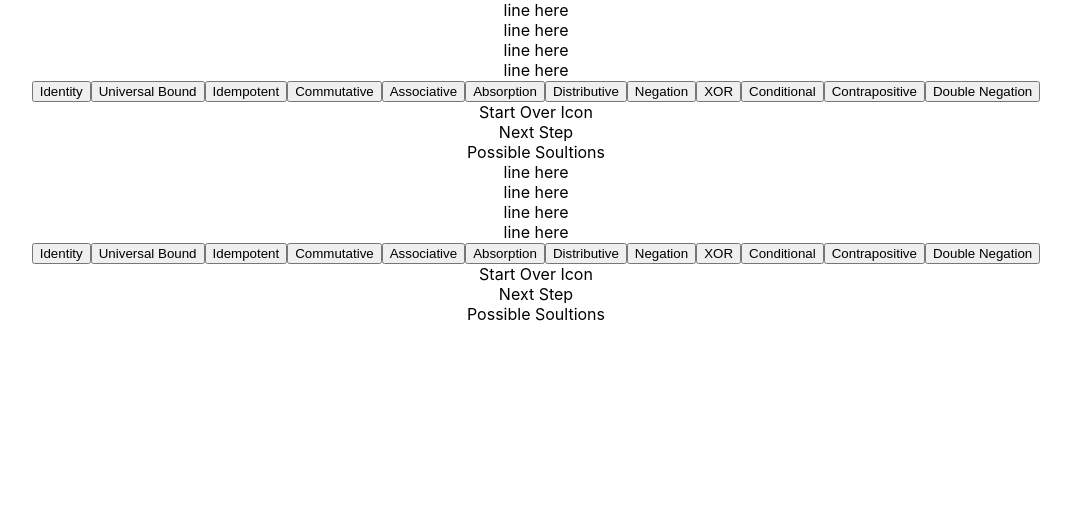
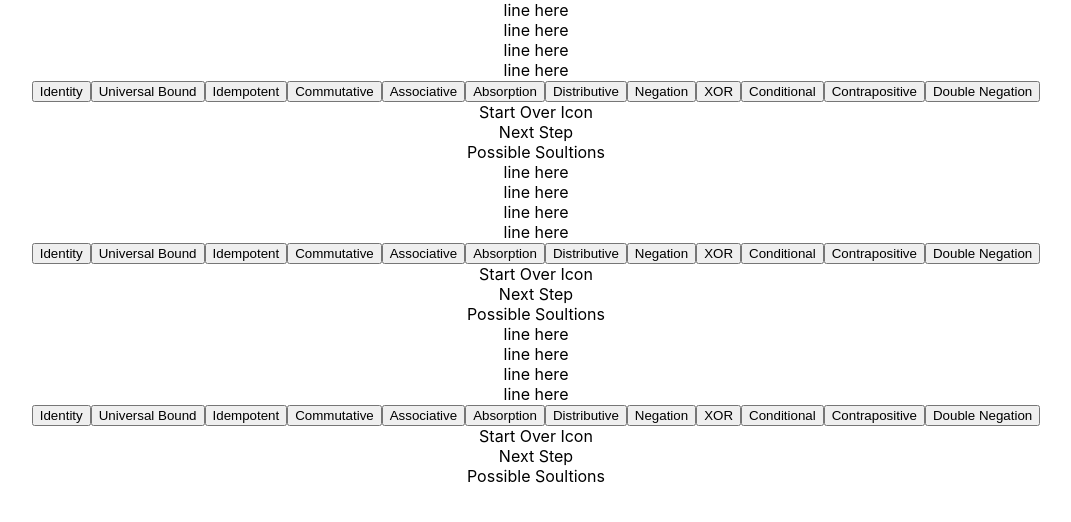
Before and after one commit to ashwri/Prop-Logic, a React (Create React App) app: page / in a window 1280 px wide. Shown: the top 522 px of the page, without its empty margins (104-1175 px from the left). Built offline with nearby package versions, Linux system fonts and the light colour scheme.

Commit message:
correctly pass data to the Question component

```diff
--- a/src/App.js
+++ b/src/App.js
@@ -1,19 +1,43 @@
 import React, {Component} from 'react';
 import './App.css';
 import Question from './Question/Question';
+// import Seed from './Seed'
 
-//TODO: Create a file to store the questions which will be imported in here
 //TODO: Extract the data from the file and pass them to question component
 //TODO: Info to pass: question, steps, rules to apply the steps
 //Will need to pass an array or nested array. Can we do this?
 //TODO: This component will be stateless.
 
 class App extends Component {
+  questions = [
+        {
+            line: "question1",
+            rulesToGetHere: null,
+            nextPOssibleSteps: "no steps"
+        },
+        {
+            line: "question2",
+            rulesToGetHere: null,
+            nextPOssibleSteps: "no steps"
+        },
+        {
+            line: "question3",
+            rulesToGetHere: null,
+            nextPOssibleSteps: "no steps"
+        }
+       ]
+
+
   render(){
+    const questionComponents = this.questions.map((question) => (
+      <Question
+       text = {question.line}
+       nextSteps = {question.nextSteps}
+      />
+    ));
     return (
       <div className="App">
-         <Question></Question>
-         <Question />
+         {questionComponents}
       </div>
     );
   }
--- a/src/Question/Question.js
+++ b/src/Question/Question.js
@@ -11,9 +11,11 @@ import Line from '../Line/Line.js';
 // if the correct button was clicked, make the next line visible
 //else, for now, console.log("wrong choice")
 
-const question = () => {
+const question = (props) => {
+    console.log(props.text);
     return (
         <div>
+
             <Line/>
             <Line/>
             <Line/>
```
Also changed, not shown: src/Seed.js (+29 -0 lines).
